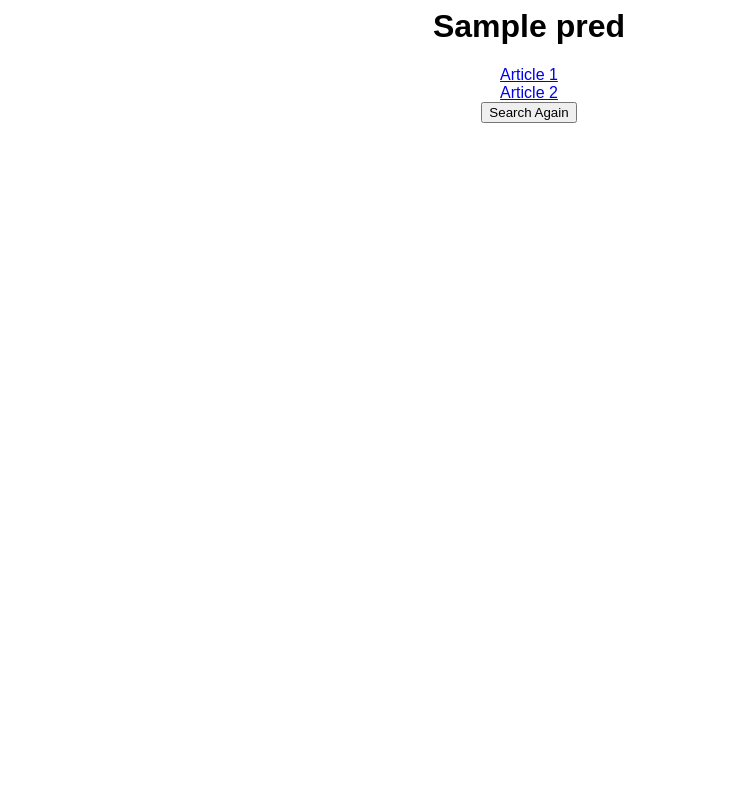
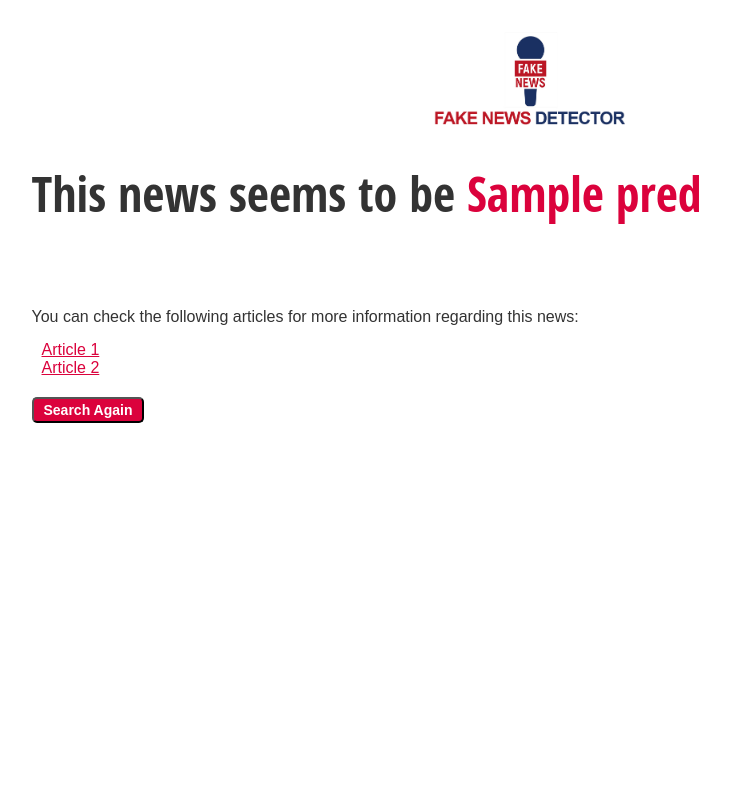
Before and after one commit to iamlovey47/Fake-News-Detector, a Flask app: template templates/result.html in a window 1280 px wide. Shown: the whole page, without its empty margins (111-841 px from the left). Run offline with Flask 2, Linux system fonts and the light colour scheme; the template is opened without the code that fills it: most values are stand-ins (such as "Sample title", 1, 10 or a date in 2020); parts of the project's set-up code (start-up, migrations or seed data) failed here and were passed over.

Commit message:
CSS update

```diff
--- a/templates/result.html
+++ b/templates/result.html
@@ -1,15 +1,72 @@
 <html>
 <style >
-	body{
-		text-align: center;
-		font-family: Arial, Helvetica, sans-serif;
+	html{
+
+		display: flex;
+		justify-content: center;
+		align-items: center;
+	}
+	body {
+		/*display: flex;*/
+		align-items: center;
+		/*font-family: Arial, Helvetica, sans-serif;*/
 
 	}
+
+	.imgcontainer {
+ text-align: center;
+ margin: 24px 0 12px 0;
+}
+img.avatar {
+ width: 20%;
+
+}
+
+	a { color: #db023c; transition: .5s; -moz-transition: .5s; -webkit-transition: .5s; -o-transition: .5s; font-family: 'Muli', sans-serif;margin: 10px;}
+
+
+	a:hover { text-decoration: underline;
+		color: red;
+	 }
+
+
+	h1 { padding-bottom: 15px }
+
+
+	h1 { font-family: 'Open Sans Condensed', sans-serif; font-size: 48px; color: #333; }
+	span{
+		padding-bottom: 15px;
+		font-family: 'Open Sans Condensed',sans-serif;
+		font-size: 48px; color: #db023c;
+	}
+
+
+	p { color: #333; font-family: 'Muli', sans-serif; margin-bottom: 15px; }
+
+
+	button { color: white; font-weight: bold; font-size: 14px; font-family: Arial, Helvetica, sans-serif; padding: 3px 10px;
+		margin-top:20px;  background-color: #db023c; border-radius: 5px;  }
+
+
+	button:hover { text-decoration: none; background-color: #666; border-radius: 0px; }
+
 </style>
 <body>
-	<h1>{{pred}}</h1>
-	<a href={{links[0]}}> Article 1 </a><br>
-	<a href={{links[1]}}> Article 2 </a>
-	<form action="/"> <button type="submit">Search Again </button> </form>
+
+	<div class="imgcontainer">
+   <img src="/static/logohome.jpg" alt="Avatar" class="avatar" >
+ </div>
+
+		<h1>This news seems to be <span>{{pred}}</span></h1><br>
+
+
+	<div id="article">
+		<p>You can check the following articles for more information regarding this news:</p>
+		<a href={{links[0]}}> Article 1 </a><br>
+		<a href={{links[1]}}> Article 2 </a> <br>
+	</div>
+	<div id="again">
+		<form action="/"> <button type="submit">Search Again </button> </form>
+	</div>
 </body>
 </html>
```
Also changed, not shown: 1 other file.
